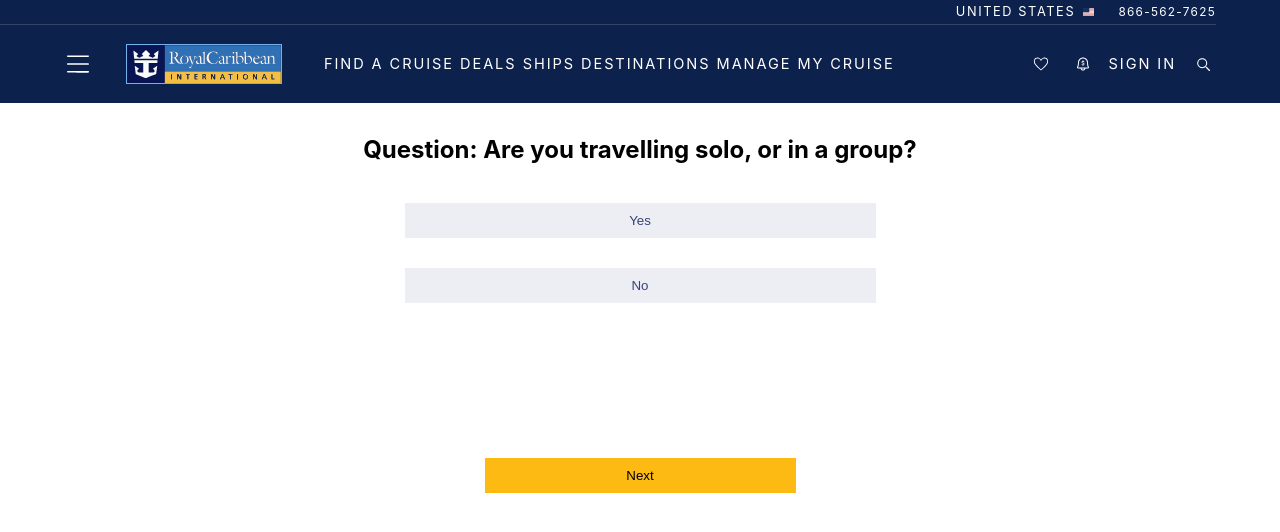
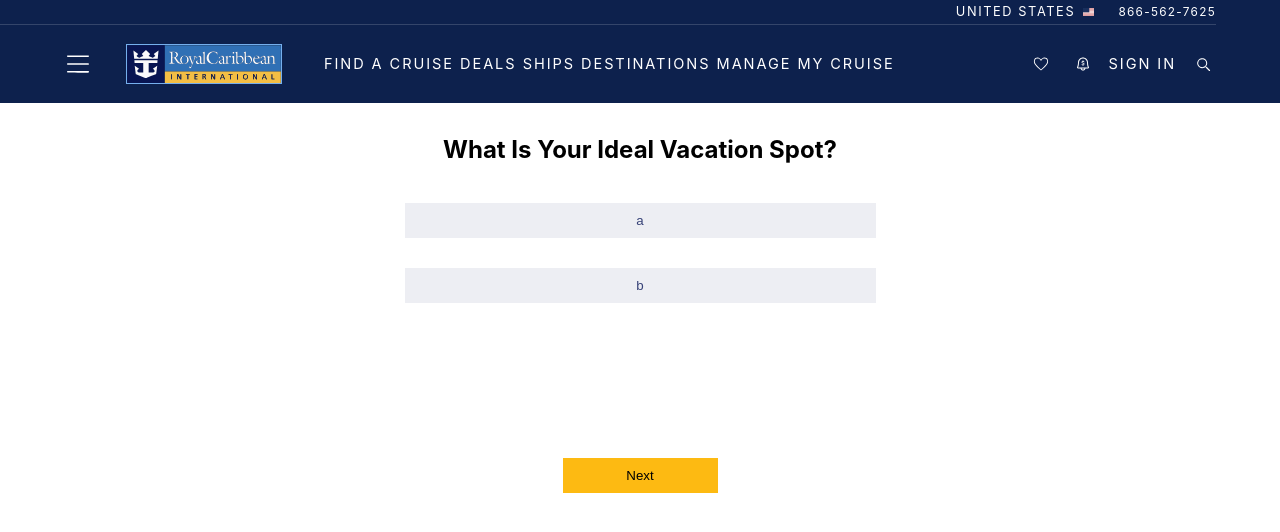
Before and after one commit to JustinXMa/industry-project-group-3, a React (Create React App) app: page /quiz/1 in a window 1280 px wide. Shown: the top 532 px of the page. Built offline with nearby package versions, Linux system fonts and the light colour scheme.

Commit message:
updated conditional statements on quiz component to better deal with edge cases, added loading page for when quiz is finished

```diff
--- a/src/App.js
+++ b/src/App.js
@@ -3,6 +3,7 @@ import Header from './components/Header/Header'
 import HomePage from './pages/HomePage/HomePage'
 import Quiz from './components/Quiz/Quiz'
 import QuizResult from './components/QuizResult/QuizResult'
+import LoadingPage from './pages/LoadingPage/LoadingPage'
 import './App.scss';
 
 function App() {
@@ -13,8 +14,8 @@ function App() {
         <Routes>
           <Route path='/' element={<HomePage />} />
           <Route path='/quiz/:quizId' element={<Quiz />} />
-          <Route path='/quiz/result' element={<QuizResult />} />
-
+          <Route path='/quiz/result/' element={<QuizResult />} />
+          <Route path='/loading/:selectedResult' element={<LoadingPage />} />
         </Routes>
       </BrowserRouter>
     </>
--- a/src/components/Quiz/Quiz.js
+++ b/src/components/Quiz/Quiz.js
@@ -8,6 +8,8 @@ export default function Quiz() {
     const [option, setOption] = useState([])
     const [selected, setSelected] = useState('')
     const [answer, setAnswer] = useState([])
+    const [selectedResult, setSelectedResult] = useState([])
+    const [disableNext, setDisableNext] = useState(true);
 
     let { quizId } = useParams()
 
@@ -16,14 +18,31 @@ export default function Quiz() {
         if (selectedQuestion) {
             setQuestion(selectedQuestion.question)
             setOption(selectedQuestion.answers)
-            console.log(option)
         }
     }, [quizId])
 
     const handleSelect = (option) => {
         setSelected(option);
-        console.log(selected)
+        setDisableNext(false)
     }
+
+    const generateCombinations = (currentAnswers, currentIndex) => {
+        if (currentIndex === QuizData.length) {
+            if (currentAnswers = answer)
+                setSelectedResult(currentAnswers);
+            return;
+        }
+
+        const currentQuestion = QuizData[currentIndex];
+
+        for (const option of currentQuestion.answers) {
+            generateCombinations([...currentAnswers, option], currentIndex + 1);
+        }
+    };
+
+    useEffect(() => {
+        generateCombinations([], 0);
+    }, [quizId]);
 
     const navigate = useNavigate();
 
@@ -32,12 +51,10 @@ export default function Quiz() {
         console.log(answer)
         let nextQuizId = parseInt(quizId) + 1;
         if (nextQuizId <= QuizData.length) {
+            setDisableNext(true);
             navigate(`/quiz/${nextQuizId}`)
-        } else {
-            const delay = 2000;
-            setTimeout(() => {
-                navigate('/quiz/result')
-            }, delay);
+        } else if (nextQuizId === 7) {
+            navigate(`/loading/${selectedResult}`)
         }
     }
 
@@ -48,7 +65,7 @@ export default function Quiz() {
                 <ul className="quiz__answer-list">{option.map((option, index) =>
                     <li key={index}><button className='quiz__button' onClick={() => handleSelect(option)} >{option}</button></li>
                 )}</ul>
-                <button className='quiz__next' onClick={handleNext} >Next</button>
+                <button className='quiz__next' onClick={handleNext} disabled={disableNext} >Next</button>
             </div>
         </section>
     )
--- a/src/components/Quiz/Quiz.scss
+++ b/src/components/Quiz/Quiz.scss
@@ -39,7 +39,7 @@
     }
 
     &__next {
-        width: 19.4375rem;
+        width: 9.6875rem;
         color: black;
         background-color: $colour-yellow;
         border: none;
--- a/src/data/quiz-data.json
+++ b/src/data/quiz-data.json
@@ -1,40 +1,60 @@
 [
     {
         "id": "1",
-        "question": "Question: Are you travelling solo, or in a group?",
+        "question": "What Is Your Ideal Vacation Spot?",
         "answers": [
-            "Yes",
-            "No"
+            "a",
+            "b"
         ]
     },
     {
         "id": "2",
-        "question": "Question 2",
+        "question": "What Type Of Accomodations Are You Considering",
         "answers": [
+            "c",
+            "d",
             "e",
-            "f",
-            "g",
-            "h"
+            "f"
         ]
     },
     {
         "id": "3",
-        "question": "Question 3",
+        "question": "How Long Do You Want To Cruise?",
         "answers": [
+            "g",
+            "h",
             "i",
-            "j",
-            "k",
-            "l"
+            "j"
         ]
     },
     {
         "id": "4",
-        "question": "Question 4",
+        "question": "What Are You Most Looking Forward To?",
         "answers": [
+            "k",
+            "l",
             "m",
-            "n",
+            "n"
+        ]
+    },
+    {
+        "id": "5",
+        "question": "What Is Your Budget For The Cruise?",
+        "answers": [
             "o",
-            "p"
+            "p",
+            "q",
+            "r"
+        ]
+    },
+    {
+        "id": "6",
+        "question": "What Destination Appeals To You Most?",
+        "answers": [
+            "s",
+            "t",
+            "u",
+            "v"
         ]
     }
 ]
--- /dev/null
+++ b/src/pages/LoadingPage/LoadingPage.js
@@ -0,0 +1,17 @@
+import { useNavigate, useParams } from 'react-router-dom';
+import './LoadingPage.scss';
+
+export default function LoadingPage() {
+    const navigate = useNavigate();
+    const { selectedResult } = useParams();
+
+    const delay = 3000;
+    setTimeout(() => {
+        navigate(`/quiz/result/${selectedResult}`);
+    }, delay);
+    return (
+        <section className="loading-page">
+            <h2 className="loading-page__title">Loading...</h2>
+        </section>
+    )
+}
--- /dev/null
+++ b/src/pages/LoadingPage/LoadingPage.scss
@@ -0,0 +1 @@
+@use '../../styles/partials/globals.scss' as *;
```
